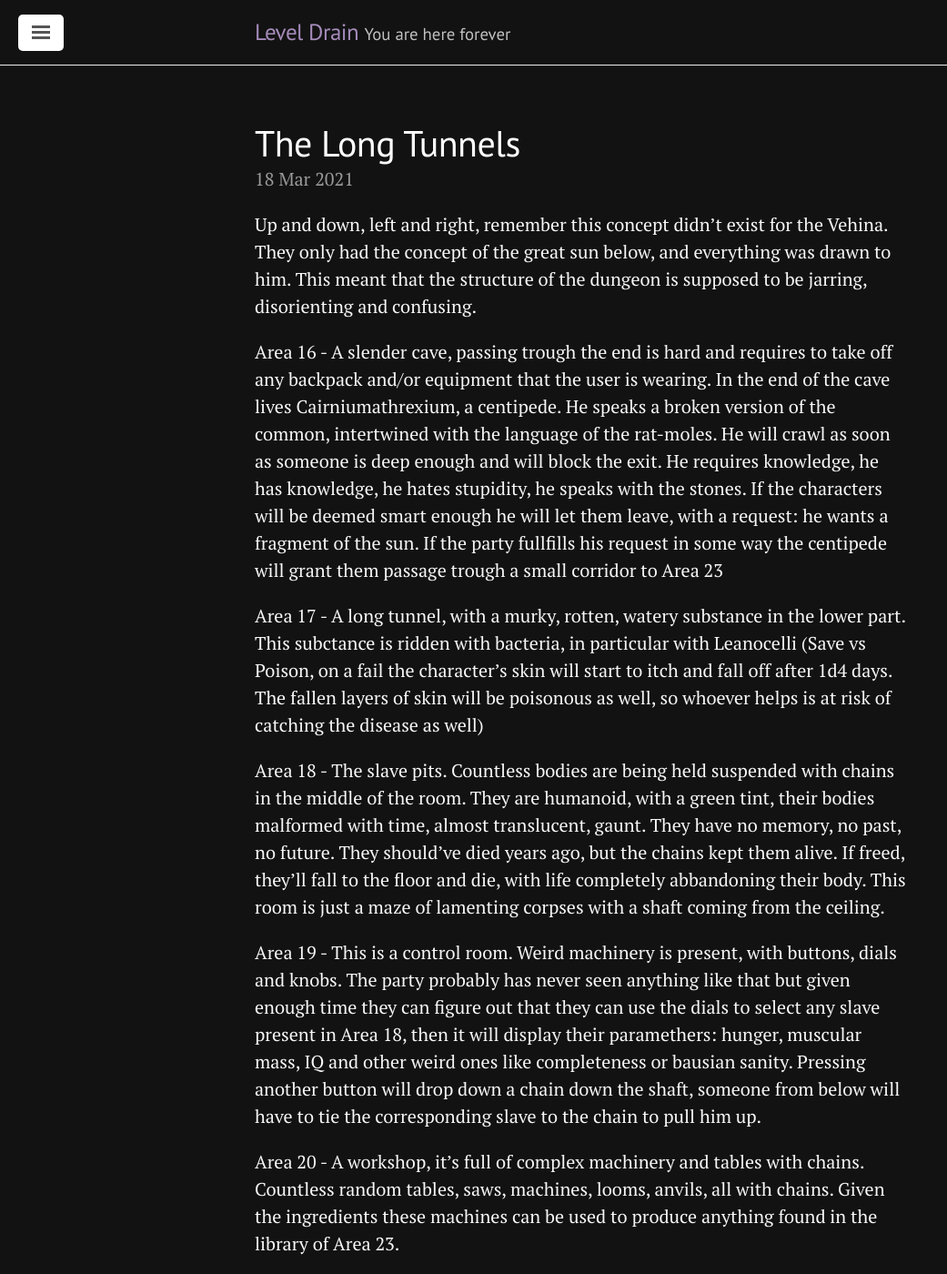
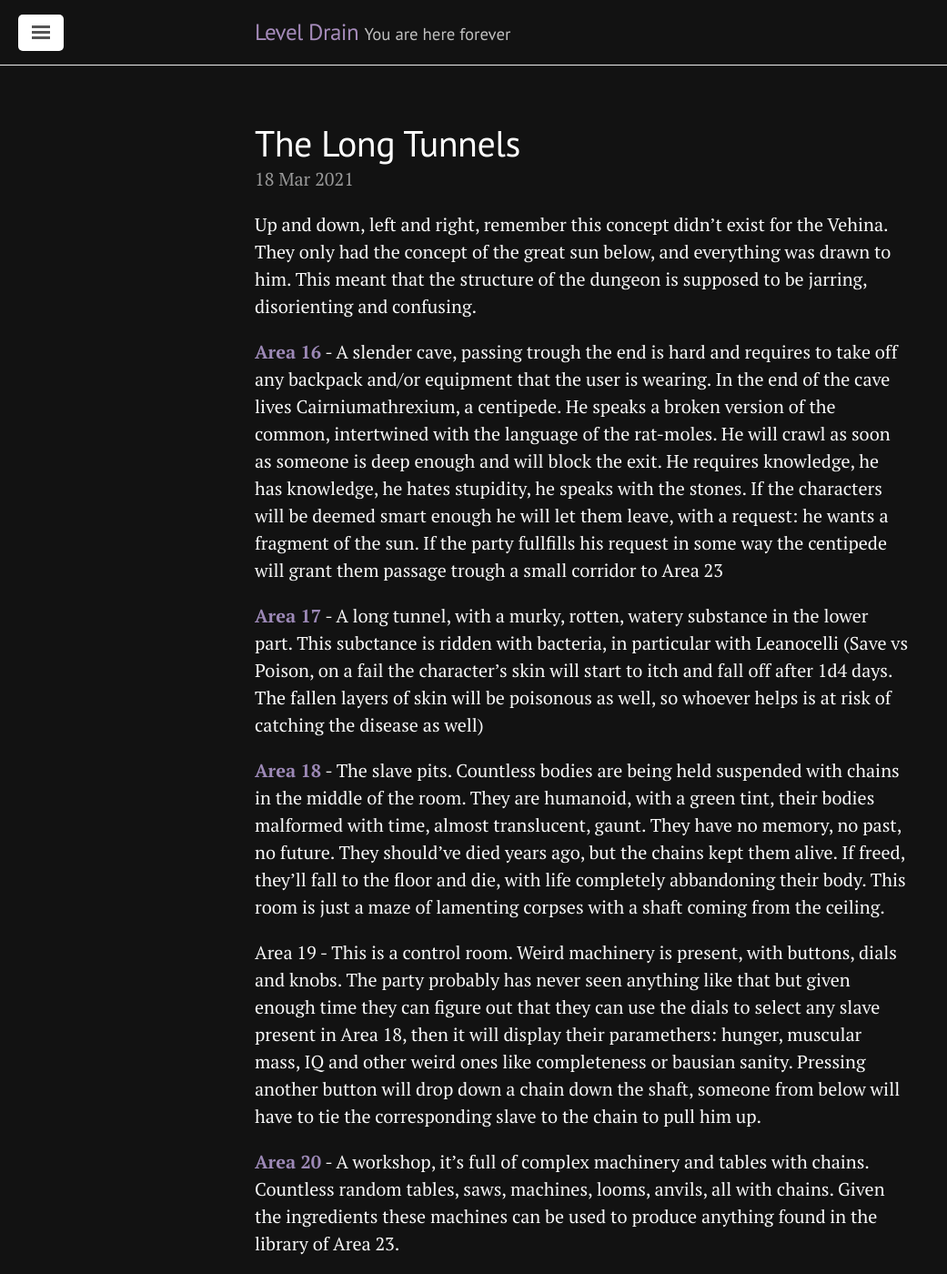
Before and after one commit to thevinter/thevinter.github.io, a Jekyll site: the page built from _posts/2021-03-18-the-long-tunnels.md, in a window 1280 px wide and 1400 px high. Shown: the whole window at 91% size, without its empty margins (0-1041 px from the left). Built offline with Jekyll 4.4.1, drawn with Linux system fonts in a browser that asks for light colours; some of the changed text lies outside the part shown.

Commit message:
dungeon 2

```diff
--- a/_posts/2021-03-18-the-long-tunnels.md
+++ b/_posts/2021-03-18-the-long-tunnels.md
@@ -7,17 +7,17 @@ Up and down, left and right, remember this concept didn't exist for the Vehina.
 
 <!--more-->
 
-Area 16 - A slender cave, passing trough the end is hard and requires to take off any backpack and/or equipment that the user is wearing. In the end of the cave lives Cairniumathrexium, a centipede. He speaks a broken version of the common, intertwined with the language of the rat-moles. He will crawl as soon as someone is deep enough and will block the exit. He requires knowledge, he has knowledge, he hates stupidity, he speaks with the stones. If the characters will be deemed smart enough he will let them leave, with a request: he wants a fragment of the sun. If the party fullfills his request in some way the centipede will grant them passage trough a small corridor to Area 23
+**Area 16** - A slender cave, passing trough the end is hard and requires to take off any backpack and/or equipment that the user is wearing. In the end of the cave lives Cairniumathrexium, a centipede. He speaks a broken version of the common, intertwined with the language of the rat-moles. He will crawl as soon as someone is deep enough and will block the exit. He requires knowledge, he has knowledge, he hates stupidity, he speaks with the stones. If the characters will be deemed smart enough he will let them leave, with a request: he wants a fragment of the sun. If the party fullfills his request in some way the centipede will grant them passage trough a small corridor to Area 23
 
-Area 17 - A long tunnel, with a murky, rotten, watery substance in the lower part. This subctance is ridden with bacteria, in particular with Leanocelli (Save vs Poison, on a fail the character's skin will start to itch and fall off after 1d4 days. The fallen layers of skin will be poisonous as well, so whoever helps is at risk of catching the disease as well)
+**Area 17** - A long tunnel, with a murky, rotten, watery substance in the lower part. This subctance is ridden with bacteria, in particular with Leanocelli (Save vs Poison, on a fail the character's skin will start to itch and fall off after 1d4 days. The fallen layers of skin will be poisonous as well, so whoever helps is at risk of catching the disease as well)
 
-Area 18 - The slave pits. Countless bodies are being held suspended with chains in the middle of the room. They are humanoid, with a green tint, their bodies malformed with time, almost translucent, gaunt. They have no memory, no past, no future. They should've died years ago, but the chains kept them alive. If freed, they'll fall to the floor and die, with life completely abbandoning their body. This room is just a maze of lamenting corpses with a shaft coming from the ceiling.
+**Area 18** - The slave pits. Countless bodies are being held suspended with chains in the middle of the room. They are humanoid, with a green tint, their bodies malformed with time, almost translucent, gaunt. They have no memory, no past, no future. They should've died years ago, but the chains kept them alive. If freed, they'll fall to the floor and die, with life completely abbandoning their body. This room is just a maze of lamenting corpses with a shaft coming from the ceiling.
 
 Area 19 - This is a control room. Weird machinery is present, with buttons, dials and knobs. The party probably has never seen anything like that but given enough time they can figure out that they can use the dials to select any slave present in Area 18, then it will display their paramethers: hunger, muscular mass, IQ and other weird ones like completeness or bausian sanity. Pressing another button will drop down a chain down the shaft, someone from below will have to tie the corresponding slave to the chain to pull him up.
 
-Area 20 - A workshop, it's full of complex machinery and tables with chains. Countless random tables, saws, machines, looms, anvils, all with chains. Given the ingredients these machines can be used to produce anything found in the library of Area 23.
+**Area 20** - A workshop, it's full of complex machinery and tables with chains. Countless random tables, saws, machines, looms, anvils, all with chains. Given the ingredients these machines can be used to produce anything found in the library of Area 23.
 
-Area 21 - This area is a giant staircase, it goes up as well as sideways. If not for gravity it would be really hard to track its direction. Statues line the walls: generals, bureaucrats, traders. All made of white stone. Moving between Areas 22 and 20 should be easy. Before each statue there's a pillow, made for praying. Characters can pray at the statues and receive a random effect from the following table
+**Area 21** - This area is a giant staircase, it goes up as well as sideways. If not for gravity it would be really hard to track its direction. Statues line the walls: generals, bureaucrats, traders. All made of white stone. Moving between Areas 22 and 20 should be easy. Before each statue there's a pillow, made for praying. Characters can pray at the statues and receive a random effect from the following table
 
 Roll | The character...
 ---- | ------
```
Also changed, not shown: other parts of _posts/2021-03-18-the-long-tunnels.md (+1 -1 lines).
